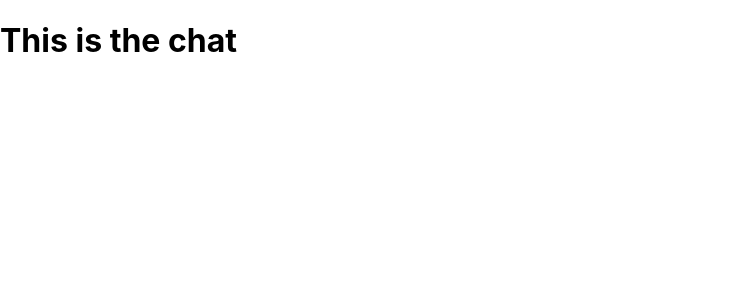
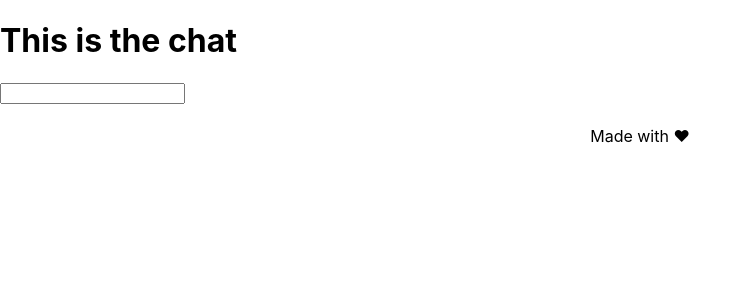
Before and after one commit to mabopoi/chat-react, a React (Create React App) app: page /chat in a window 1280 px wide. Shown: the top 300 px of the page, without its empty margins (0-752 px from the left). Built offline with nearby package versions, Linux system fonts and the light colour scheme.

Commit message:
Successful connection to the chat

```diff
--- a/package.json
+++ b/package.json
@@ -15,6 +15,7 @@
     "react-dom": "^17.0.1",
     "react-router-dom": "^5.2.0",
     "react-scripts": "4.0.1",
+    "socket.io-client": "^3.1.0",
     "typescript": "^4.1.3",
     "web-vitals": "^0.2.4"
   },
--- a/src/App.tsx
+++ b/src/App.tsx
@@ -1,13 +1,13 @@
 import { Route, Switch, BrowserRouter } from 'react-router-dom';
 import Home from './containers/Home';
-import Chat from './containers/Chat';
+import ChatPage from './containers/ChatPage';
 
 const App = () => {
   return (
     <BrowserRouter>
       <Switch>
         <Route exact path='/' component={Home} />
-        <Route path='/chat' component={Chat} />
+        <Route path='/chat' component={ChatPage} />
       </Switch>
     </BrowserRouter>
   );
--- /dev/null
+++ b/src/components/Chat/index.tsx
@@ -0,0 +1,39 @@
+import { useEffect, useRef, useState } from 'react';
+import { io, Socket } from 'socket.io-client';
+
+const Chat = () => {
+  const [chatMessages, setChatMessages] = useState<object[]>([]);
+  const [msgToSend, setMsgToSend] = useState('');
+  const socketRef = useRef<Socket | null>(null);
+
+  useEffect(() => {
+    socketRef.current = io('http://localhost:3001');
+    socketRef.current.on('chat msg', (msg: object) => {
+      setChatMessages((chatMessages) => [...chatMessages, msg]);
+    });
+    // eslint-disable-next-line react-hooks/exhaustive-deps
+  }, []);
+
+  return (
+    <section>
+      <div>
+        {chatMessages.map((msg) => (
+          <span key={chatMessages.indexOf(msg)}>{msg}</span>
+        ))}
+      </div>
+      <input
+        type='text'
+        value={msgToSend}
+        onChange={(e) => setMsgToSend(e.target.value)}
+        onKeyPress={(e) => {
+          if (e.key === 'Enter') {
+            socketRef.current?.emit('chat msg', msgToSend);
+            setMsgToSend('');
+          }
+        }}
+      />
+    </section>
+  );
+};
+
+export default Chat;
--- a/src/components/Form/index.tsx
+++ b/src/components/Form/index.tsx
@@ -61,14 +61,12 @@ const Form = ({
       </div>
       {error && (
         <div className='form__error'>
-          <span className='form__errorMsg'>{error}</span>
+          <span>{error}</span>
         </div>
       )}
       {userCreated && (
         <div className='form__userCreated'>
-          <span className='form__userCreatedMsg'>
-            User created successfully, go to Log In
-          </span>
+          <span>User created successfully, go to Log In</span>
         </div>
       )}
     </form>
--- a/src/containers/Chat.tsx
+++ /dev/null
@@ -1,9 +0,0 @@
-const Chat = () => {
-  return (
-    <>
-      <h1>This is the chat</h1>
-    </>
-  );
-};
-
-export default Chat;
--- /dev/null
+++ b/src/containers/ChatPage.tsx
@@ -0,0 +1,14 @@
+import Footer from '../components/Footer';
+import Chat from '../components/Chat';
+
+const ChatPage = () => {
+  return (
+    <>
+      <h1>This is the chat</h1>
+      <Chat />
+      <Footer />
+    </>
+  );
+};
+
+export default ChatPage;
```
Also changed, not shown: 1 other file (tests, documents, lock files or other folders).
